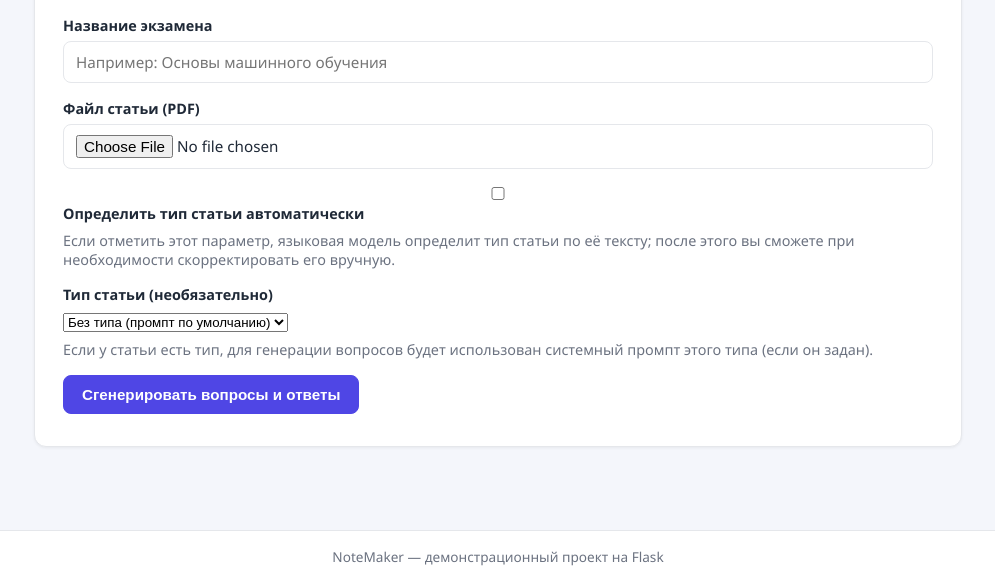
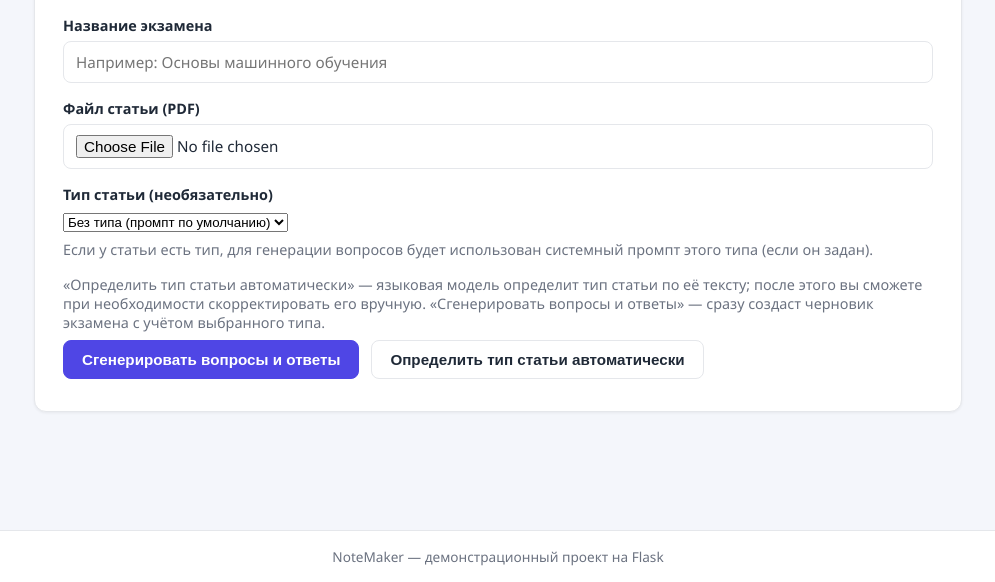
Before and after one commit to alexitkes/notemaker, a Flask app: template templates/exam_create.html in a window 1280 px wide. Shown: the part 218-800 px from the top of the page, without its empty margins (142-1137 px from the left). Run offline with Flask 3, Linux system fonts and the light colour scheme; the template is opened without the code that fills it, so the values that code supplies are empty; parts of the project's set-up code (start-up, migrations or seed data) failed here and were passed over.

Commit message:
Автоматическое определение типа статьи сделать кнопкой а не чекбоксом, также и при создании экзамена а не только при генерации пересказа статьи

```diff
--- a/app.py
+++ b/app.py
@@ -319,8 +319,6 @@ def exam_create():
         # Текст статьи, перенесённый из предыдущего шага формы: после
         # автоопределения типа повторно загружать файл не требуется
         hidden_text = request.form.get("article_text", "").strip()
-        # Признак того, что автоопределение типа уже выполнено
-        auto_detected = request.form.get("auto_detected") == "1"
         errors = []
 
         if not title:
@@ -340,8 +338,6 @@ def exam_create():
                         errors.append(
                             f"Не удалось извлечь текст из PDF: {exc}"
                         )
-                # Загружен новый файл — автоопределение выполняем заново
-                auto_detected = False
         elif hidden_text:
             article_text = hidden_text
         else:
@@ -358,8 +354,8 @@ def exam_create():
         if type_error:
             errors.append(type_error)
 
-        if not errors and request.form.get("detect_type") and not auto_detected:
-            # Пользователь запросил автоопределение типа статьи:
+        if not errors and request.form.get("action") == "detect_type":
+            # Нажата кнопка «Определить тип статьи автоматически»:
             # определяем тип моделью и снова показываем форму, давая
             # возможность при необходимости скорректировать тип вручную.
             # Вопросы на этом шаге не генерируются.
@@ -380,7 +376,6 @@ def exam_create():
                     article_types=_get_article_types(),
                     title_value=title,
                     article_text_hidden=article_text,
-                    auto_detected=True,
                     detection_message=detection_message,
                     selected_type=article_type,
                 )
@@ -437,7 +432,6 @@ def exam_create():
             request.form.get("title", "") if request.method == "POST" else ""
         ),
         article_text_hidden=article_text,
-        auto_detected=False,
         detection_message=detection_message,
         selected_type=article_type,
     )
--- a/templates/exam_create.html
+++ b/templates/exam_create.html
@@ -12,14 +12,13 @@
         останется черновиком, пока вы не завершите работу над ним.
     </p>
 
-    <form method="POST" enctype="multipart/form-data" class="upload-form">
+    <form id="exam-form" method="POST" enctype="multipart/form-data" class="upload-form">
         {% if article_text_hidden %}
             {# Текст статьи уже извлечён на предыдущем шаге — повторная загрузка файла не требуется #}
             <input type="hidden" name="article_text" value="{{ article_text_hidden }}">
         {% endif %}
-        {% if auto_detected %}
-            <input type="hidden" name="auto_detected" value="1">
-        {% endif %}
+        {# Какая кнопка нажата: определение типа или генерация вопросов #}
+        <input type="hidden" name="action" id="exam-action" value="generate">
         {% if detection_message %}
             <div class="flash flash-info">{{ detection_message }}</div>
         {% endif %}
@@ -38,18 +37,6 @@
             {% endif %}
         </div>
         <div class="form-group">
-            <label>
-                <input type="checkbox" id="detect_type" name="detect_type"
-                       {% if auto_detected %}checked{% endif %}>
-                Определить тип статьи автоматически
-            </label>
-            <p class="muted">
-                Если отметить этот параметр, языковая модель определит тип
-                статьи по её тексту; после этого вы сможете при необходимости
-                скорректировать его вручную.
-            </p>
-        </div>
-        <div class="form-group">
             <label for="article_type">Тип статьи (необязательно)</label>
             <select id="article_type" name="article_type">
                 <option value="">Без типа (промпт по умолчанию)</option>
@@ -65,9 +52,20 @@
                 использован системный промпт этого типа (если он задан).
             </p>
         </div>
-        <button type="submit" class="btn btn-primary">
-            Сгенерировать вопросы и ответы
-        </button>
+        <p class="muted">
+            «Определить тип статьи автоматически» — языковая модель определит
+            тип статьи по её тексту; после этого вы сможете при необходимости
+            скорректировать его вручную. «Сгенерировать вопросы и ответы» —
+            сразу создаст черновик экзамена с учётом выбранного типа.
+        </p>
+        <div class="form-actions">
+            <button type="submit" class="btn btn-primary" data-action="generate">
+                Сгенерировать вопросы и ответы
+            </button>
+            <button type="submit" class="btn" data-action="detect_type">
+                Определить тип статьи автоматически
+            </button>
+        </div>
     </form>
 </div>
 
@@ -88,6 +86,26 @@
         select.addEventListener('change', update);
         update();
     })();
+
+    // Запоминает нажатую кнопку и блокирует обе на время обработки
+    (function () {
+        var form = document.getElementById('exam-form');
+        var actionInput = document.getElementById('exam-action');
+        var buttons = form.querySelectorAll('button[type="submit"]');
+
+        buttons.forEach(function (button) {
+            button.addEventListener('click', function () {
+                actionInput.value = button.dataset.action;
+            });
+        });
+
+        form.addEventListener('submit', function () {
+            buttons.forEach(function (button) {
+                button.disabled = true;
+                button.classList.add('btn-loading');
+            });
+        });
+    })();
 </script>
 
 {% endblock %}
```
